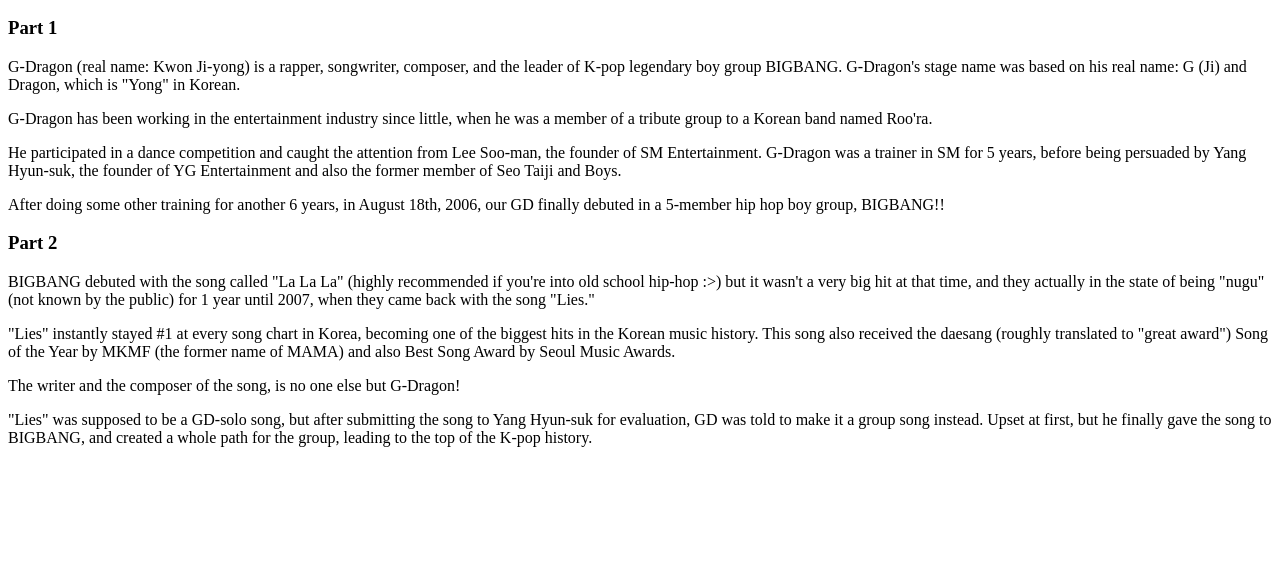
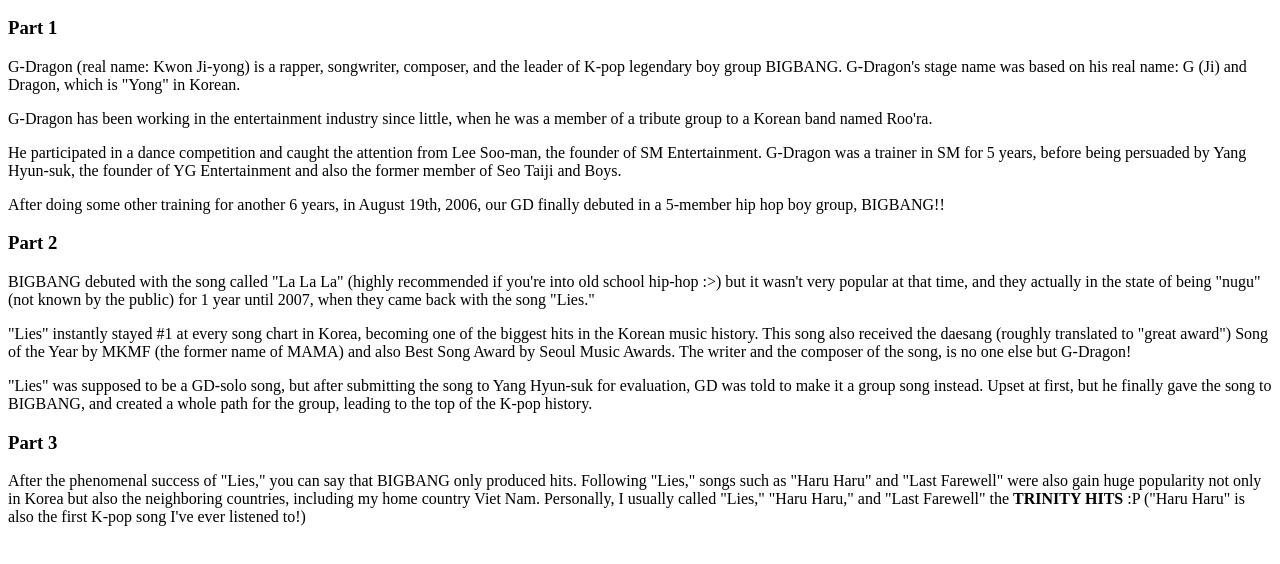
Before and after one commit to emochivo/tribute-page, a plain HTML site: page index.html in a window 1280 px wide. Shown: the part 110-674 px from the top of the page. Drawn offline with Linux system fonts and the light colour scheme.

Commit message:
Update index.html

```diff
--- a/index.html
+++ b/index.html
@@ -9,12 +9,13 @@
   <p> G-Dragon (real name: Kwon Ji-yong) is a rapper, songwriter, composer, and the leader of K-pop legendary boy group BIGBANG. G-Dragon's stage name was based on his real name: G (Ji) and Dragon, which is "Yong" in Korean. </p>
   <p> G-Dragon has been working in the entertainment industry since little, when he was a member of a tribute group to a Korean band named Roo'ra. </p>
   <p> He participated in a dance competition and caught the attention from Lee Soo-man, the founder of SM Entertainment. G-Dragon was a trainer in SM for 5 years, before being persuaded by Yang Hyun-suk, the founder of YG Entertainment and also the former member of Seo Taiji and Boys. </p>
-  <p> After doing some other training for another 6 years, in August 18th, 2006, our GD finally debuted in a 5-member hip hop boy group, BIGBANG!! </p>
+  <p> After doing some other training for another 6 years, in August 19th, 2006, our GD finally debuted in a 5-member hip hop boy group, BIGBANG!! </p>
 
   <h3> Part 2 </h3>
-  <p> BIGBANG debuted with the song called "La La La" (highly recommended if you're into old school hip-hop :>) but it wasn't a very big hit at that time, and they actually in the state of being "nugu" (not known by the public) for 1 year until 2007, when they came back with the song "Lies." </p>
-  <p> "Lies" instantly stayed #1 at every song chart in Korea, becoming one of the biggest hits in the Korean music history. This song also received the daesang (roughly translated to "great award") Song of the Year by MKMF (the former name of MAMA) and also Best Song Award by Seoul Music Awards. </p>
-  <p> The writer and the composer of the song, is no one else but G-Dragon!</p>
+  <p> BIGBANG debuted with the song called "La La La" (highly recommended if you're into old school hip-hop :>) but it wasn't very popular at that time, and they actually in the state of being "nugu" (not known by the public) for 1 year until 2007, when they came back with the song "Lies." </p>
+  <p> "Lies" instantly stayed #1 at every song chart in Korea, becoming one of the biggest hits in the Korean music history. This song also received the daesang (roughly translated to "great award") Song of the Year by MKMF (the former name of MAMA) and also Best Song Award by Seoul Music Awards. The writer and the composer of the song, is no one else but G-Dragon!</p>
   <p> "Lies" was supposed to be a GD-solo song, but after submitting the song to Yang Hyun-suk for evaluation, GD was told to make it a group song instead. Upset at first, but he finally gave the song to BIGBANG, and created a whole path for the group, leading to the top of the K-pop history. </p>
 
+  <h3> Part 3 </h3>
+  <p> After the phenomenal success of "Lies," you can say that BIGBANG only produced hits. Following "Lies," songs such as "Haru Haru" and "Last Farewell" were also gain huge popularity not only in Korea but also the neighboring countries, including my home country Viet Nam. Personally, I usually called "Lies," "Haru Haru," and "Last Farewell" the <b>TRINITY HITS</b> :P ("Haru Haru" is also the first K-pop song I've ever listened to!) </p>
 </html>
```
